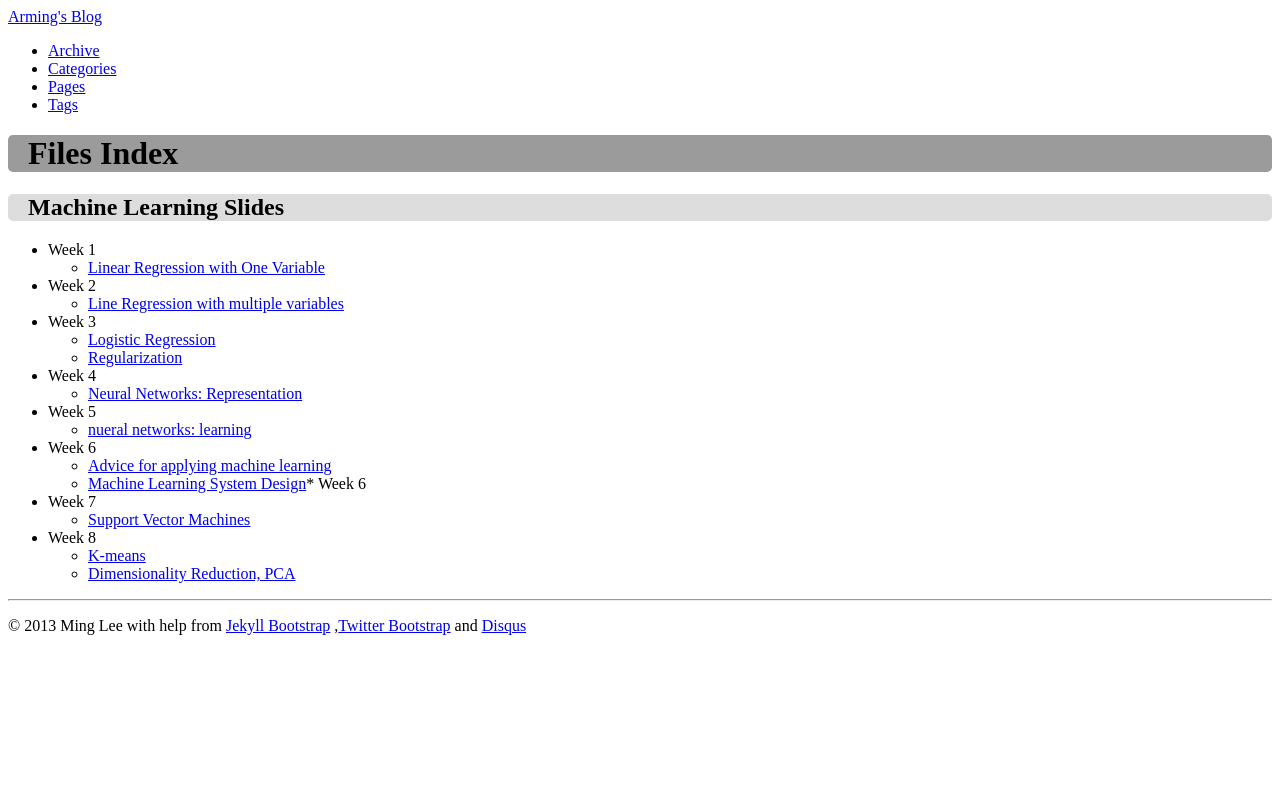
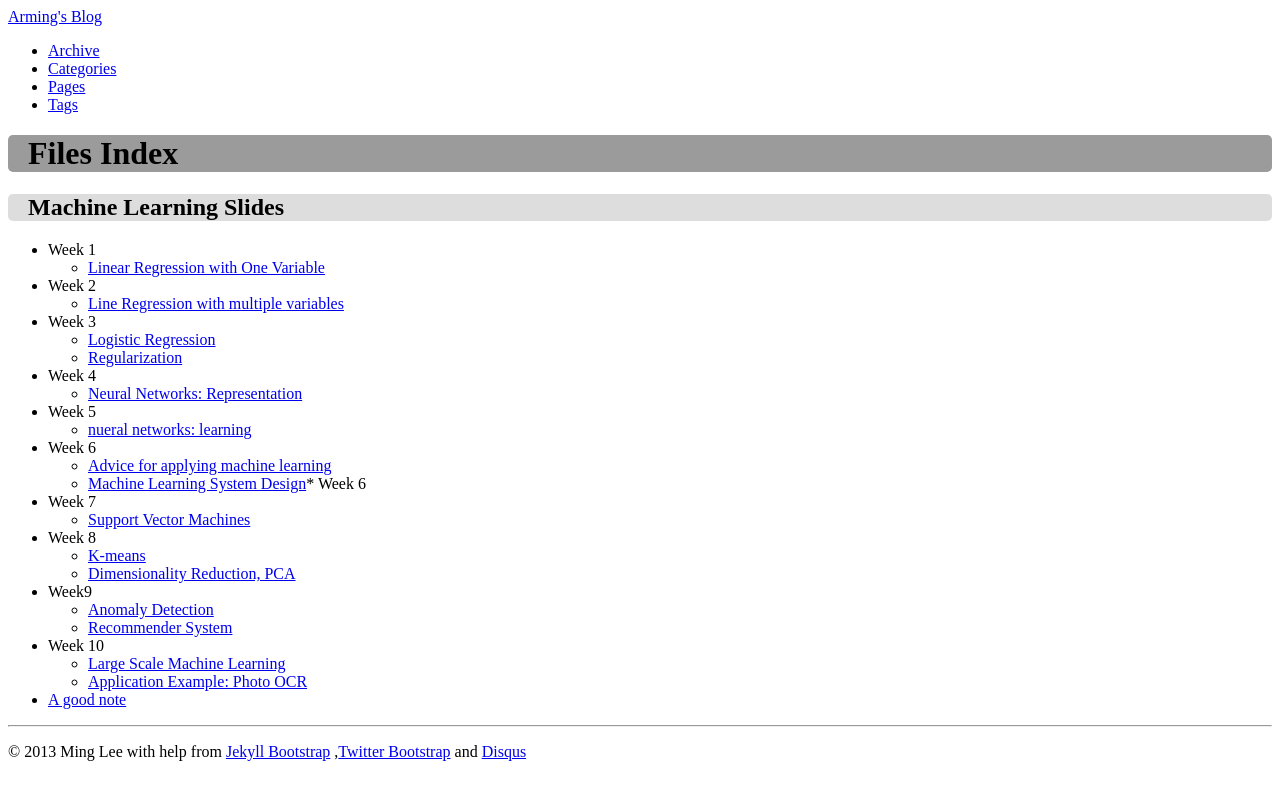
Before and after one commit to mrmign/mrmign.github.com, a Jekyll site: the page built from files/index.md, in a window 1280 px wide. Shown: the top 800 px of the page. Built offline with Jekyll 4.4.1, drawn with Linux system fonts in a browser that asks for light colours.

Commit message:
add new lectures

```diff
--- a/files/index.md
+++ b/files/index.md
@@ -26,3 +26,10 @@ description: ""
 * Week 8
     * [K-means](8-1 Clustering.pdf)
     * [Dimensionality Reduction, PCA](8-2 Dimensionality Reduction.pdf)
+* Week9
+    * [Anomaly Detection](9-1 Anomaly Detection.pdf)
+    * [Recommender System](9-2 Recommender System.pdf)
+* Week 10
+    * [Large Scale Machine Learning](10-1 Large Scale Machine Learning.pdf)
+    * [Application Example: Photo OCR](10-2 Application Example: Photo OCR.pdf)
+* [A good note](Machine Learning note by YW.pdf)
```
Also changed, not shown: 5 other files.
